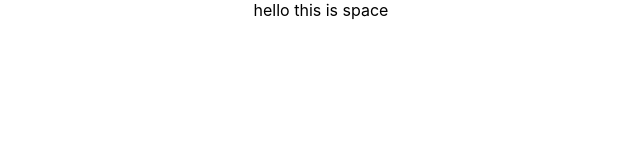
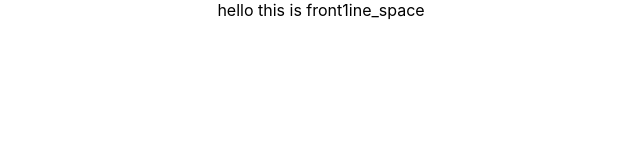
Before and after one commit to Sp0ngbik/work-search-test, a React (Create React App) app: page / in a window 1280 px wide. Shown: the top 160 px of the page, without its empty margins (319-959 px from the left). Built offline with nearby package versions, Linux system fonts and the light colour scheme.

Commit message:
testcommitfront1ine

```diff
--- a/src/App.js
+++ b/src/App.js
@@ -1,9 +1,7 @@
 import "./App.css";
 
 function App() {
-
-  return <div className="App">hello this is space</div>;
-
+  return <div className="App">hello this is front1ine_space</div>;
 }
 
 export default App;
```
